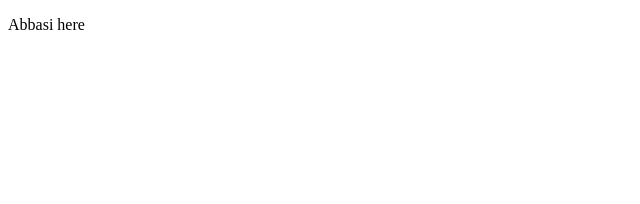
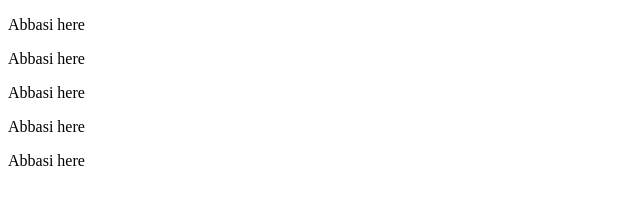
Before and after one commit to Suffyan123/my-first-project-repo, a plain HTML site: page hamza.html in a window 1280 px wide. Shown: the whole page, without its empty margins (0-640 px from the left). Drawn offline with Linux system fonts and the light colour scheme.

```diff
--- a/hamza.html
+++ b/hamza.html
@@ -8,5 +8,9 @@
 </head>
 <body>
     <p>Abbasi here</p>
+    <p>Abbasi here</p>
+    <p>Abbasi here</p>
+    <p>Abbasi here</p>
+    <p>Abbasi here</p>
 </body>
 </html>
```
